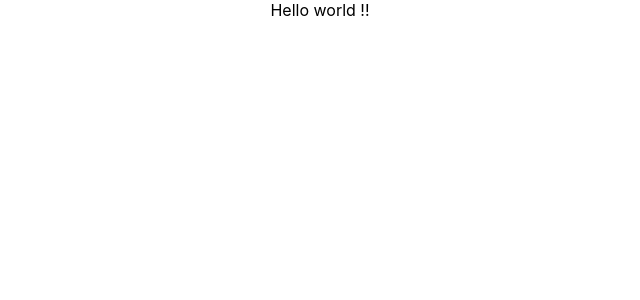
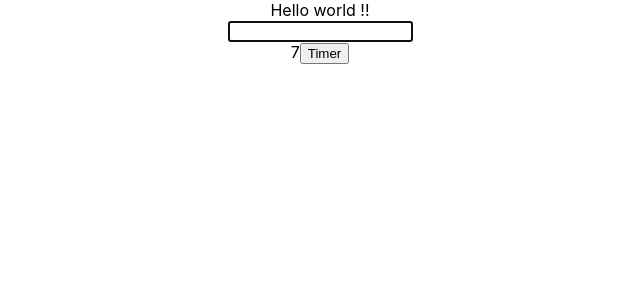
Before and after one commit to zigzagdev/React.training, a React (Create React App) app: page / in a window 1280 px wide. Shown: the top 300 px of the page, without its empty margins (320-960 px from the left). Built offline with nearby package versions, Linux system fonts and the light colour scheme.

Commit message:
changeBranch

```diff
--- a/src/App.js
+++ b/src/App.js
@@ -1,10 +1,14 @@
 import React from 'react'
 import './App.css'
+import Focus from "./components/Focus";
+import Timer from "./components/Timer";
 
 const App = () => {
   return(
     <div className="App">
         Hello world !!
+        <Focus/>
+        <Timer/>
     </div>
   )
 }
--- /dev/null
+++ b/src/components/Focus.js
@@ -0,0 +1,15 @@
+import React, {useEffect, useRef} from 'react';
+
+const Focus = () => {
+    const inputRef = useRef(null);
+    useEffect(() => {
+        inputRef.current.focus()
+    }, [])
+    return (
+        <div>
+            <input ref={inputRef} type="text"/>
+        </div>
+    );
+};
+
+export default Focus;
--- /dev/null
+++ b/src/components/Timer.js
@@ -0,0 +1,23 @@
+import React, {useEffect, useRef, useState} from 'react';
+
+const Timer = () => {
+    const [timer, setTimer] = useState(0);
+    const intervalRef = useRef()
+
+    useEffect(() => {
+        intervalRef.current = setInterval(() => {
+            setTimer(prevTimer => prevTimer + 1)
+        }, 1000)
+        return () => {
+            clearInterval(intervalRef.current)
+        }
+    }, [])
+    return (
+        <div>
+            {timer}
+            <button onClick={() => clearInterval(intervalRef.current)}>Timer</button>
+        </div>
+    );
+};
+
+export default Timer;
```
